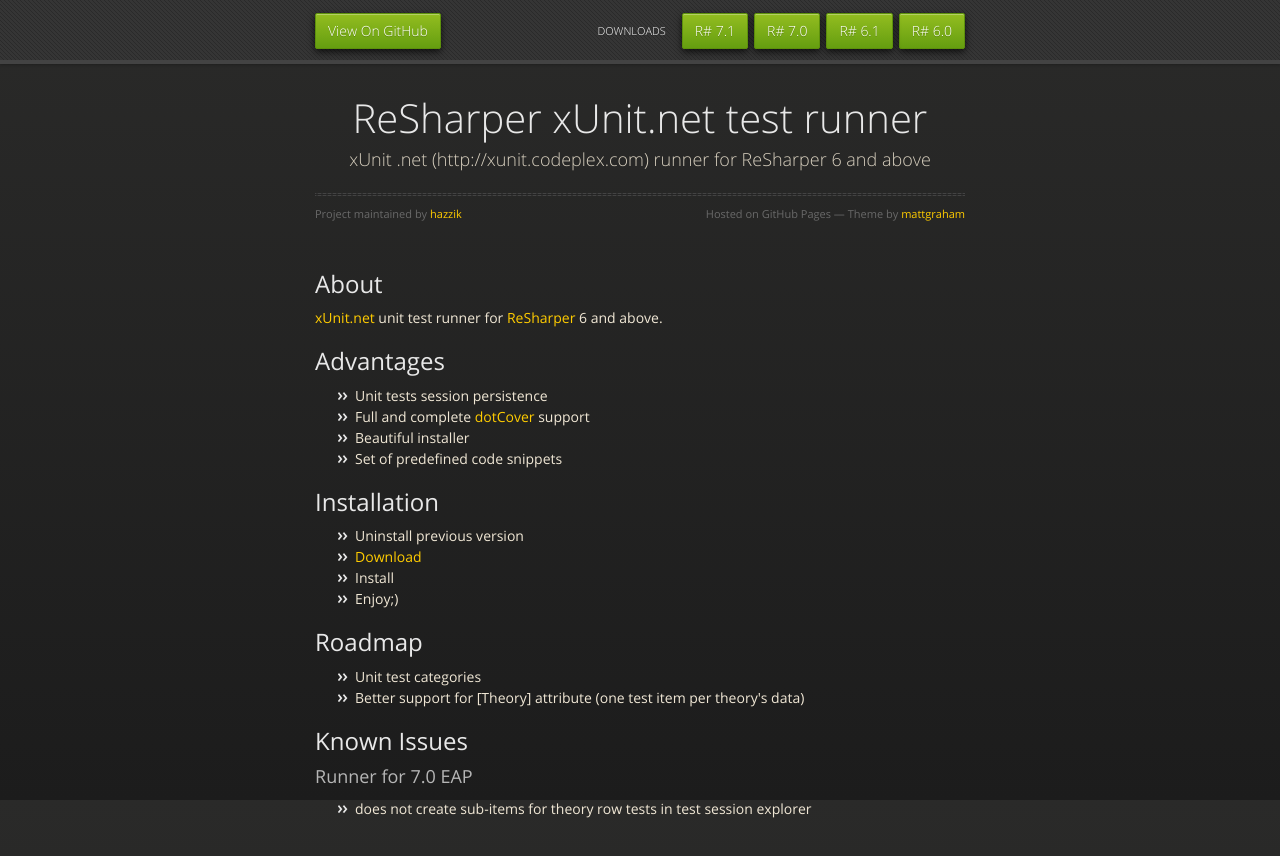
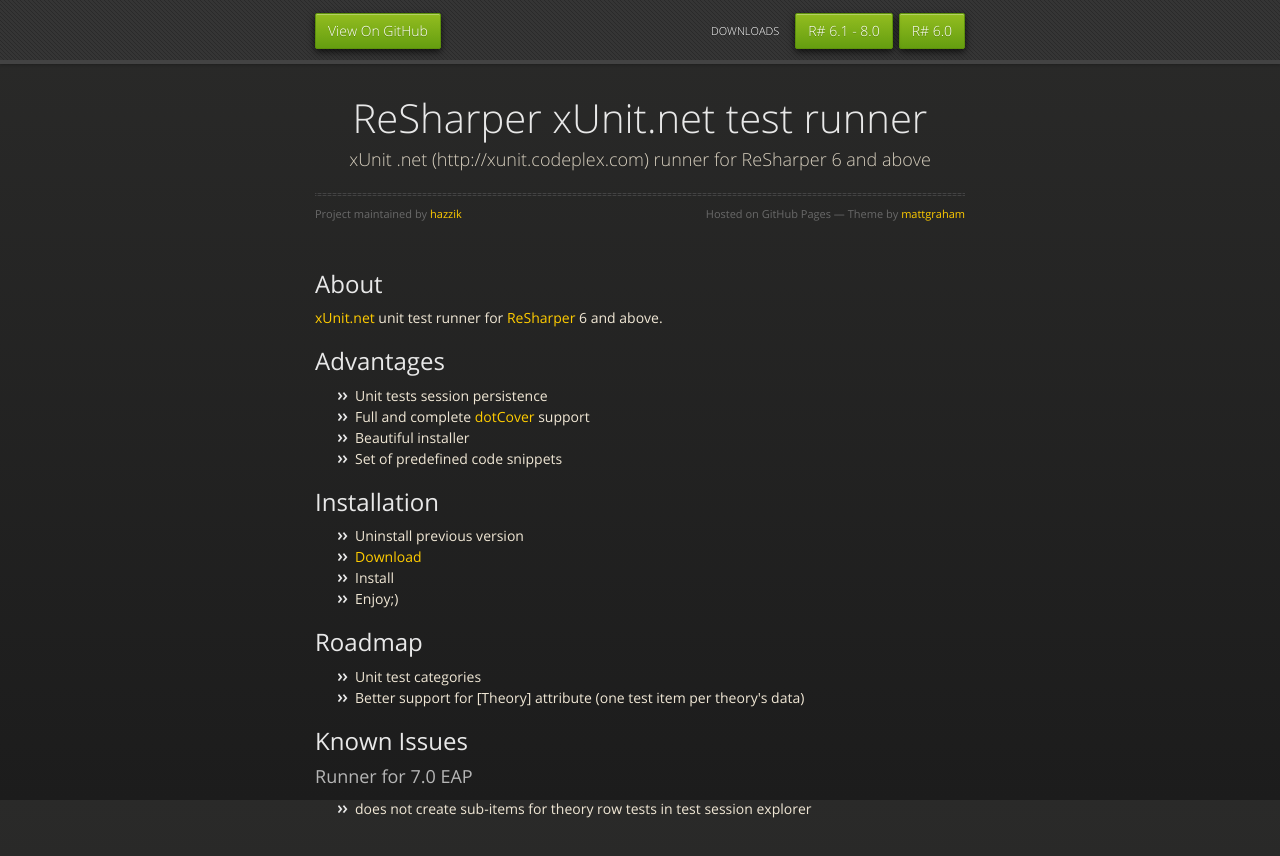
Before and after one commit to hazzik/ReSharper.XUnitTestRunner, a plain HTML site: page index.html in a window 1280 px wide. Drawn offline with nearby package versions, Linux system fonts and the light colour scheme.

Commit message:
Update downloads links

```diff
--- a/index.html
+++ b/index.html
@@ -22,10 +22,8 @@
       <div id="header">
         <nav>
           <li class="fork"><a href="https://github.com/hazzik/ReSharper.XUnitTestRunner">View On GitHub</a></li>
-          <li class="downloads"><a href="https://github.com/downloads/hazzik/ReSharper.XUnitTestRunner/ReSharper.XUnitTestRunner.6.0-201209300119.exe">R# 6.0</a></li>
-          <li class="downloads"><a href="https://github.com/downloads/hazzik/ReSharper.XUnitTestRunner/ReSharper.XUnitTestRunner.6.1-201209300119.exe">R# 6.1</a></li>
-          <li class="downloads"><a href="https://github.com/downloads/hazzik/ReSharper.XUnitTestRunner/ReSharper.XUnitTestRunner.7.0-201209300119.exe">R# 7.0</a></li>
-          <li class="downloads"><a href="https://github.com/downloads/hazzik/ReSharper.XUnitTestRunner/ReSharper.XUnitTestRunner.7.1-201209300119.exe">R# 7.1</a></li>
+          <li class="downloads"><a href="./downloads/ReSharper.XUnitTestRunner.6.0-201304222145.exe">R# 6.0</a></li>
+          <li class="downloads"><a href="./downloads/ReSharper.XUnitTestRunner.201304222145.exe">R# 6.1 - 8.0</a></li>
           <li class="title">DOWNLOADS</li>
         </nav>
       </div>
```
